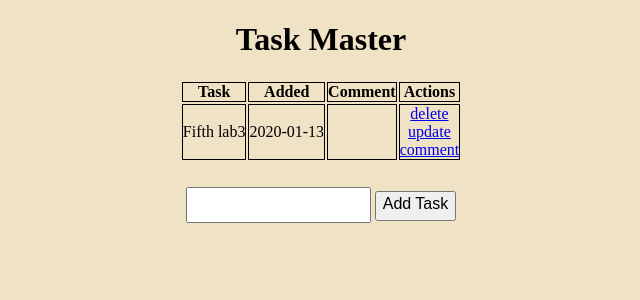
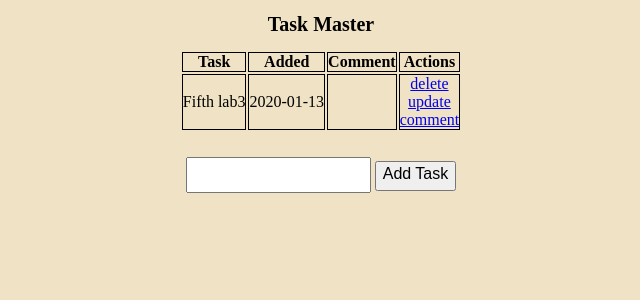
Before and after one commit to ValentinaYun/Clouds, a Flask app: page / in a window 1280 px wide. Shown: the top 300 px of the page, without its empty margins (319-959 px from the left). Run offline with Flask 2, Linux system fonts and the light colour scheme; data comes from the database, SQL or seed files in the repository.

Commit message:
Update main.css

```diff
--- a/static/css/main.css
+++ b/static/css/main.css
@@ -5,7 +5,7 @@ body {
     font-family: Montserrat;
 }
 h1 {
-    font: 20px;
+    font-size: 20px;
 }
 table {
     margin: auto;
```
